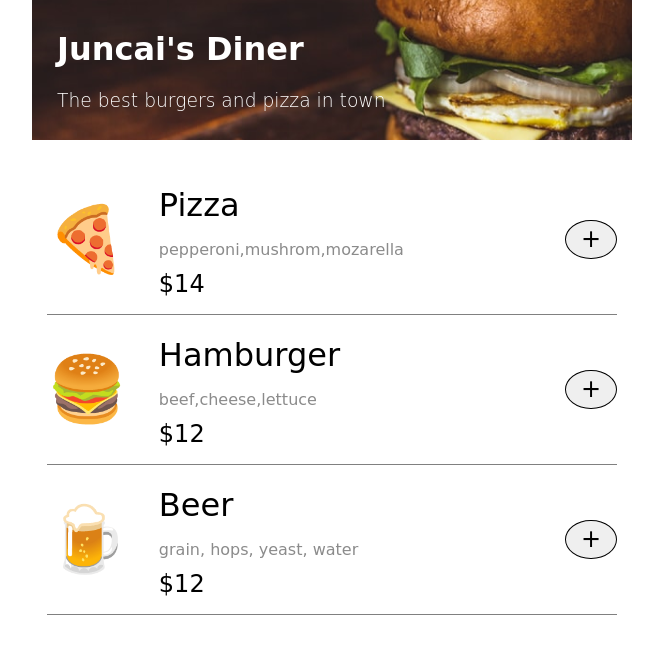
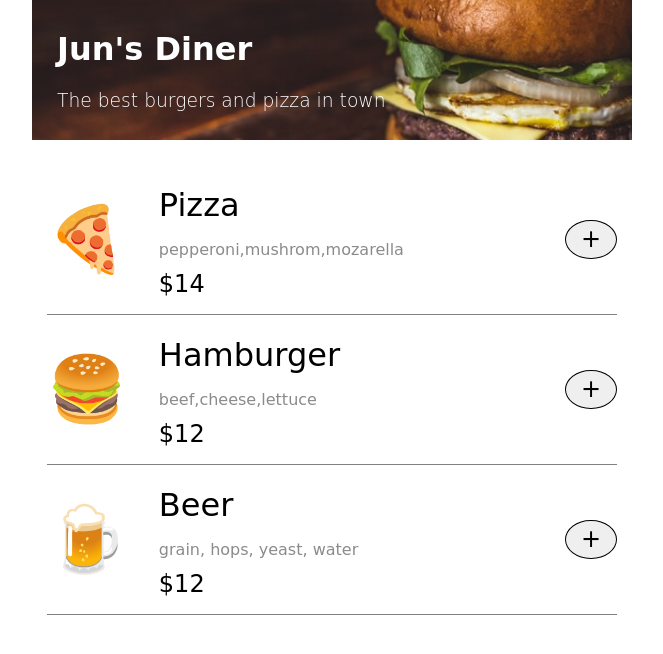
Before and after one commit to TenorJuncai/New_projects, a plain HTML site: page index.html in a window 1280 px wide. Shown: the whole page, without its empty margins (308-971 px from the left). Drawn offline with nearby package versions, Linux system fonts and the light colour scheme; a web font is replaced by a local one.

Commit message:
Update hero title
Changed Juncai's diner to Jun's diner

```diff
--- a/index.html
+++ b/index.html
@@ -23,7 +23,7 @@
   </head>
   <body>
     <header class="hero-section">
-      <h1 class="hero-title">Juncai's Diner</h1>
+      <h1 class="hero-title">Jun's Diner</h1>
       <h3 class="hero-describe">The best burgers and pizza in town</h3>
     </header>
     <main>
```
